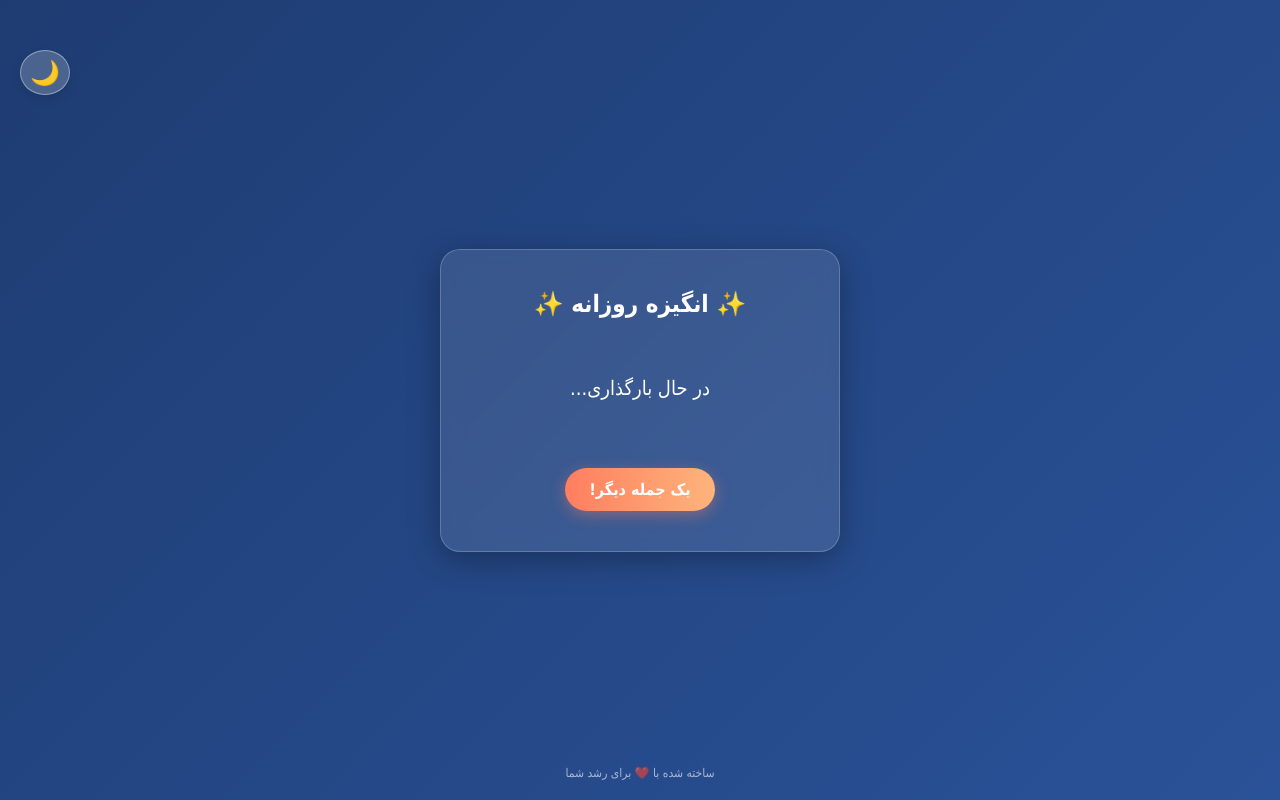
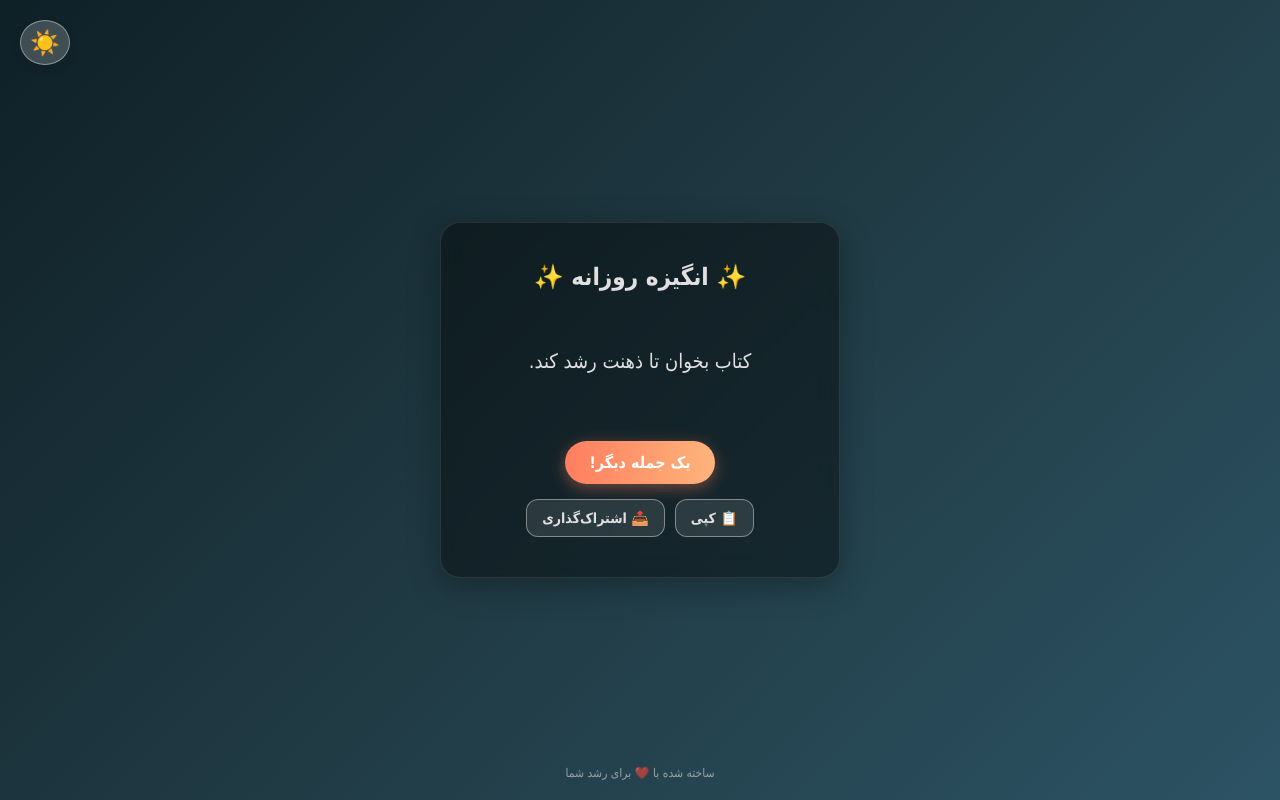
Before and after one commit to raziqchina-svg/daily-motivation, a plain HTML site: page index.html in a window 1280 px wide. Both pictures are taken after a click on the button "تغییر حالت". Drawn offline with Linux system fonts and the light colour scheme.

Commit message:
Update index.html

```diff
--- a/index.html
+++ b/index.html
@@ -5,7 +5,7 @@
     <meta name="viewport" content="width=device-width, initial-scale=1.0, maximum-scale=1.0, user-scalable=no">
     <title>انگیزه روزانه | Daily Motivation</title>
 
-    <!-- اتصال به فایل PWA (بعدا کاملش می‌کنیم) -->
+    <!-- اتصال به فایل PWA -->
     <link rel="manifest" href="manifest.json">
 
     <style>
@@ -17,9 +17,27 @@
             font-family: 'Vazirmatn', Tahoma, sans-serif;
         }
 
+        /* تعریف متغیرها برای حالت روشن (روز) */
+        :root {
+            --bg-gradient: linear-gradient(135deg, #1e3c72 0%, #2a5298 100%);
+            --text-color: #ffffff;
+            --card-bg: rgba(255, 255, 255, 0.1);
+            --card-border: rgba(255, 255, 255, 0.2);
+            --btn-secondary-bg: rgba(255, 255, 255, 0.2);
+        }
+
+        /* تعریف متغیرها برای حالت تاریک (شب) */
+        body.dark-mode {
+            --bg-gradient: linear-gradient(135deg, #0f2027 0%, #203a43 50%, #2c5364 100%);
+            --text-color: #e0e0e0;
+            --card-bg: rgba(0, 0, 0, 0.4);
+            --card-border: rgba(255, 255, 255, 0.1);
+            --btn-secondary-bg: rgba(255, 255, 255, 0.1);
+        }
+
         body {
-            background: linear-gradient(135deg, #1e3c72 0%, #2a5298 100%);
-            color: white;
+            background: var(--bg-gradient);
+            color: var(--text-color);
             height: 100vh;
             display: flex;
             flex-direction: column;
@@ -27,19 +45,21 @@
             justify-content: center;
             text-align: center;
             padding: 20px;
+            transition: background 0.5s ease, color 0.5s ease;
         }
 
         /* کارت اصلی */
         .card {
-            background: rgba(255, 255, 255, 0.1);
+            background: var(--card-bg);
             backdrop-filter: blur(10px);
             -webkit-backdrop-filter: blur(10px);
-            border: 1px solid rgba(255, 255, 255, 0.2);
+            border: 1px solid var(--card-border);
             border-radius: 20px;
             padding: 40px 20px;
             width: 100%;
             max-width: 400px;
             box-shadow: 0 8px 32px 0 rgba(0, 0, 0, 0.3);
+            transition: background 0.5s ease, border 0.5s ease;
         }
 
         h1 {
@@ -59,9 +79,8 @@
             transition: opacity 0.5s ease;
         }
 
-        /* دکمه تغییر جمله */
+        /* دکمه‌ها */
         button {
-            background: #ff7e5f;
             background: linear-gradient(to right, #ff7e5f, #feb47b);
             color: white;
             border: none;
@@ -79,13 +98,28 @@
             transform: scale(0.95);
         }
 
-        /* فوتر */
-        footer {
-            position: absolute;
-            bottom: 20px;
-            font-size: 12px;
-            opacity: 0.6;
-        }/* استایل دکمه تغییر تم */
+        /* دکمه‌های کپی و اشتراک‌گذاری */
+        .action-buttons {
+            display: flex;
+            justify-content: center;
+            gap: 10px;
+            margin-top: 15px;
+        }
+
+        .btn-secondary {
+            background: var(--btn-secondary-bg);
+            color: var(--text-color);
+            border: 1px solid rgba(255, 255, 255, 0.4);
+            padding: 10px 15px;
+            border-radius: 12px;
+            font-size: 14px;
+            cursor: pointer;
+            box-shadow: none;
+            margin-top: 0;
+            transition: background 0.3s;
+        }
+
+        /* دکمه تغییر تم */
         .theme-btn {
             position: absolute;
             top: 20px;
@@ -104,64 +138,40 @@
             transition: all 0.3s ease;
             z-index: 10;
             box-shadow: 0 4px 10px rgba(0,0,0,0.1);
+            margin: 0;
         }
 
-.theme-btn:hover {
-    background: rgba(255, 255, 255, 0.4);
-}
-
-/* تعریف حالت روشن به عنوان پیش‌فرض */
-:root {
-    --bg-gradient: linear-gradient(135deg, #1e3c72 0%, #2a5298 100%);
-    --text-color: #ffffff;
-    --card-bg: rgba(255, 255, 255, 0.1);
-    --card-border: rgba(255, 255, 255, 0.2);
-    --btn-secondary-bg: rgba(255, 255, 255, 0.2);
-}
-
-/* تعریف حالت تاریک (شب) */
-body.dark-mode {
-    --bg-gradient: linear-gradient(135deg, #0f2027 0%, #203a43 50%, #2c5364 100%);
-    --text-color: #e0e0e0;
-    --card-bg: rgba(0, 0, 0, 0.4);
-    --card-border: rgba(255, 255, 255, 0.1);
-    --btn-secondary-bg: rgba(255, 255, 255, 0.1);
-}
-
-/* اعمال متغیرها به کل صفحه */
-body {
-    background: var(--bg-gradient);
-    color: var(--text-color);
-    transition: background 0.5s ease, color 0.5s ease;
-}
-
-.card {
-    background: var(--card-bg);
-    border: 1px solid var(--card-border);
-    transition: background 0.5s ease, border 0.5s ease;
-}
-
-.btn-secondary {
-    background: var(--btn-secondary-bg);
+        /* فوتر */
+        footer {
+            position: absolute;
+            bottom: 20px;
+            font-size: 12px;
+            opacity: 0.6;
         }
     </style>
 </head>
 <body>
+
+    <!-- دکمه تغییر تم -->
     <button id="theme-toggle" class="theme-btn" title="تغییر حالت">🌙</button>
+
     <div class="card">
         <h1>✨ انگیزه روزانه ✨</h1>
 
-        <!-- متن جمله اینجا قرار می‌گیرد -->
         <p id="quote-text">در حال بارگذاری...</p>
 
-        <!-- دکمه تعویض -->
         <button onclick="getNewQuote()">یک جمله دیگر!</button>
+
+        <div class="action-buttons">
+            <button class="btn-secondary" onclick="copyQuote()">📋 کپی</button>
+            <button class="btn-secondary" onclick="shareQuote()">📤 اشتراک‌گذاری</button>
+        </div>
     </div>
 
     <footer>ساخته شده با ❤️ برای رشد شما</footer>
+
     <script>
-    // ۱. لیست جملات انگیزشی (می‌توانید بعداً جمله اضافه کنید)
-    const quotes = [
+        // ۱. لیست ۱۰۰ جمله انگیزشی
         const quotes = [
             "هر روز یک فرصت جدید برای شروع است.",
             "به خودت ایمان داشته باش، تو از آنچه فکر می‌کنی قوی‌تری.",
@@ -265,30 +275,67 @@ body {
             "با یک نگاه مثبت، دنیا زیباتر می‌شود.",
             "بهترین جمله‌ها را برای دل خودت بساز."
         ];
-    ];
 
-    // ۲. پیدا کردن عناصر صفحه
         const quoteElement = document.getElementById('quote-text');
 
-    // ۳. تابع برای انتخاب و نمایش یک جمله تصادفی
+        // تابع تغییر جمله
         function getNewQuote() {
-        // افکت محو شدن برای زیبایی
             quoteElement.style.opacity = 0;
-
             setTimeout(() => {
-            // انتخاب یک عدد تصادفی از 0 تا تعداد جملات
                 const randomIndex = Math.floor(Math.random() * quotes.length);
-
-            // قرار دادن جمله در صفحه
                 quoteElement.innerText = quotes[randomIndex];
-
-            // افکت ظاهر شدن مجدد
                 quoteElement.style.opacity = 1;
-        }, 300); // 300 میلی‌ثانیه تاخیر
+            }, 300);
         }
 
-    // ۴. اجرای اولیه هنگام باز شدن سایت
+        // تابع کپی
+        function copyQuote() {
+            const text = document.getElementById('quote-text').innerText;
+            navigator.clipboard.writeText(text).then(() => {
+                alert('جمله با موفقیت کپی شد! ✅');
+            }).catch(err => {
+                alert('خطا در کپی کردن متن');
+            });
+        }
+
+        // تابع اشتراک‌گذاری
+        function shareQuote() {
+            const text = document.getElementById('quote-text').innerText;
+            if (navigator.share) {
+                navigator.share({
+                    title: 'انگیزه روزانه',
+                    text: text,
+                }).catch((error) => console.log('خطا در اشتراک گذاری', error));
+            } else {
+                alert('مرورگر شما از قابلیت اشتراک‌گذاری پشتیبانی نمی‌کند. از دکمه کپی استفاده کنید.');
+            }
+        }
+
+        // اجرای اولیه
         window.onload = getNewQuote;
+
+        // کدهای تغییر تم (حالت شب و روز)
+        const themeToggleBtn = document.getElementById('theme-toggle');
+        const body = document.body;
+
+        const currentTheme = localStorage.getItem('theme');
+        if (currentTheme === 'dark') {
+            body.classList.add('dark-mode');
+            themeToggleBtn.innerText = '☀️';
+        }
+
+        themeToggleBtn.addEventListener('click', () => {
+            body.classList.toggle('dark-mode');
+
+            if (body.classList.contains('dark-mode')) {
+                themeToggleBtn.innerText = '☀️';
+                localStorage.setItem('theme', 'dark');
+            } else {
+                themeToggleBtn.innerText = '🌙';
+                localStorage.setItem('theme', 'light');
+            }
+        });
+
         // ثبت Service Worker برای کارکرد آفلاین
         if ('serviceWorker' in navigator) {
             window.addEventListener('load', () => {
```
Lines whose indentation alone changed are shown as unchanged.
